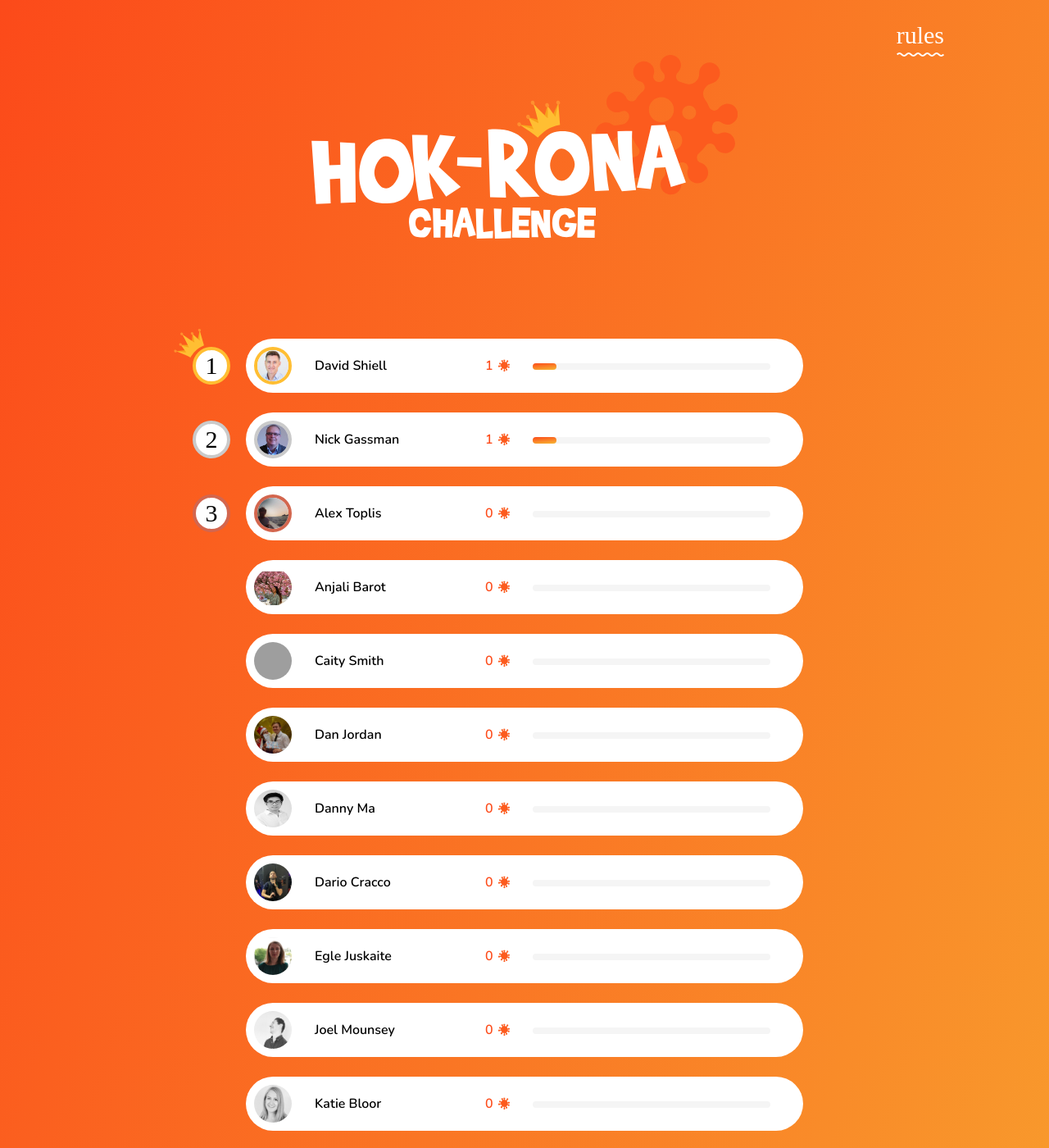
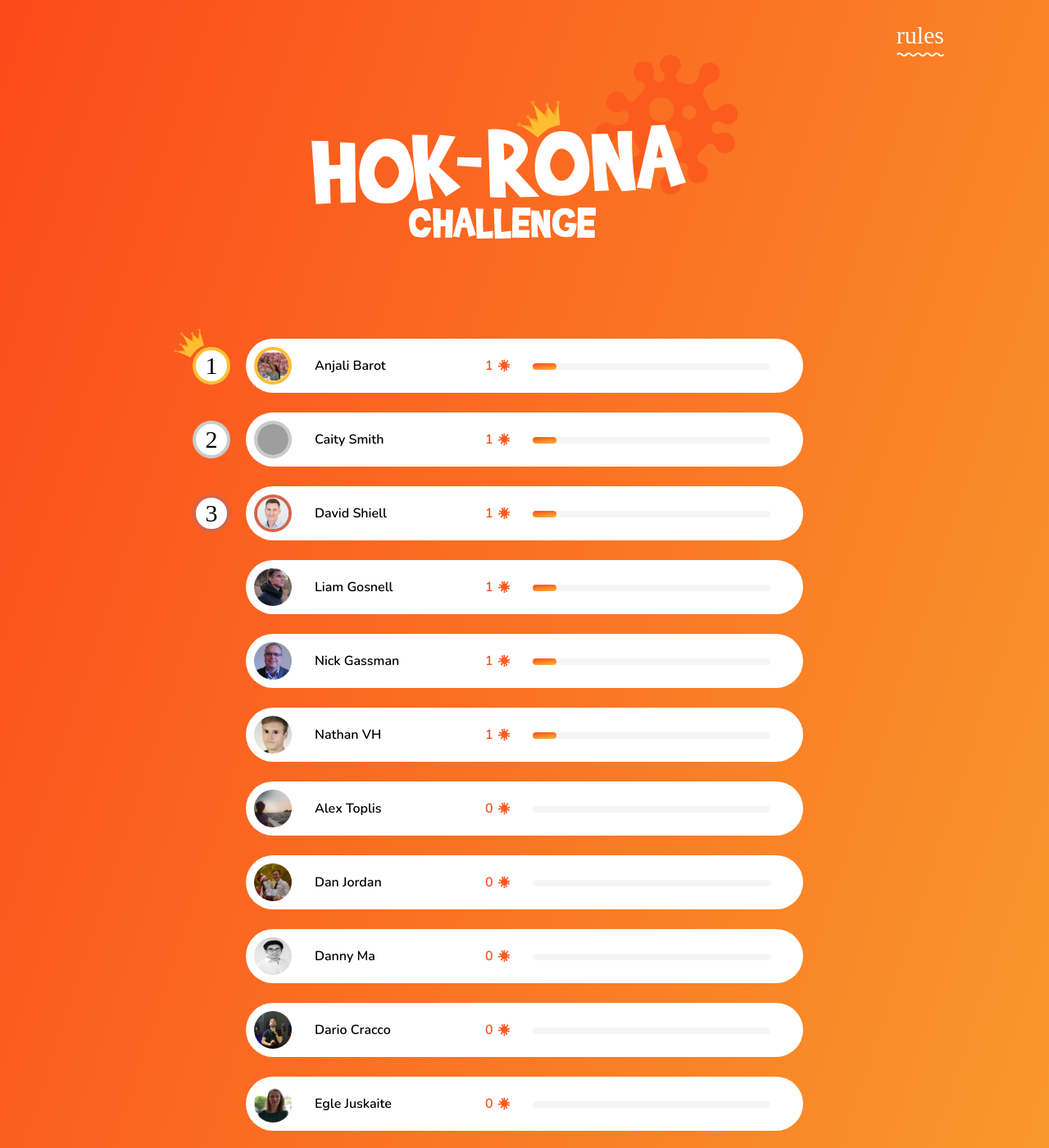
Before and after one commit to LiamGosnell/hokrona.github.io, a Jekyll site: the page built from index.html, in a window 1280 px wide and 1400 px high. Shown: the whole window at 82% size. Built offline with Jekyll 4.4.1, drawn with Linux system fonts in a browser that asks for light colours; some web fonts are replaced; some of the changed text lies outside the part shown; grey boxes are pictures that could not be loaded.

Commit message:
Leaderboad updates

```diff
--- a/_config.yml
+++ b/_config.yml
@@ -32,21 +32,27 @@ navigation:
 
 leaderboard:
   people:
+    - name: Anjali Barot
+      score: 1
+      image: ../assets/img/people/ab-image.png
+    - name: Caity Smith
+      score: 1
+      image: ../assets/img/people/cs-image.png
     - name: David Shiell
       score: 1
       image: ../assets/img/people/ds-image.png
+    - name: Liam Gosnell
+      score: 1
+      image: ../assets/img/people/lg-image.png
     - name: Nick Gassman
       score: 1
       image: ../assets/img/people/ng-image.png
+    - name: Nathan VH
+      score: 1
+      image: ../assets/img/people/nvh-image.png
     - name: Alex Toplis
       score: 0
       image: ../assets/img/people/at-image.png
-    - name: Anjali Barot
-      score: 0
-      image: ../assets/img/people/ab-image.png
-    - name: Caity Smith
-      score: 0
-      image: ../assets/img/people/cs-image.png
     - name: Dan Jordan
       score: 0
       image: ../assets/img/people/dj-image.png
@@ -65,9 +71,7 @@ leaderboard:
     - name: Katie Bloor
       score: 0
       image: ../assets/img/people/kb-image.png
-    - name: Liam Gosnell
-      score: 0
-      image: ../assets/img/people/lg-image.png
+
     - name: Liam Howell
       score: 0
       image: ../assets/img/people/lh-image.png
@@ -77,9 +81,6 @@ leaderboard:
     - name: Matt Robins
       score: 0
       image: ../assets/img/people/mr-image.png
-    - name: Nathan VH
-      score: 0
-      image: ../assets/img/people/nvh-image.png
     - name: Osh Rice
       score: 0
       image: ../assets/img/people/or-image.png
```
Also changed, not shown: 2 other files.
